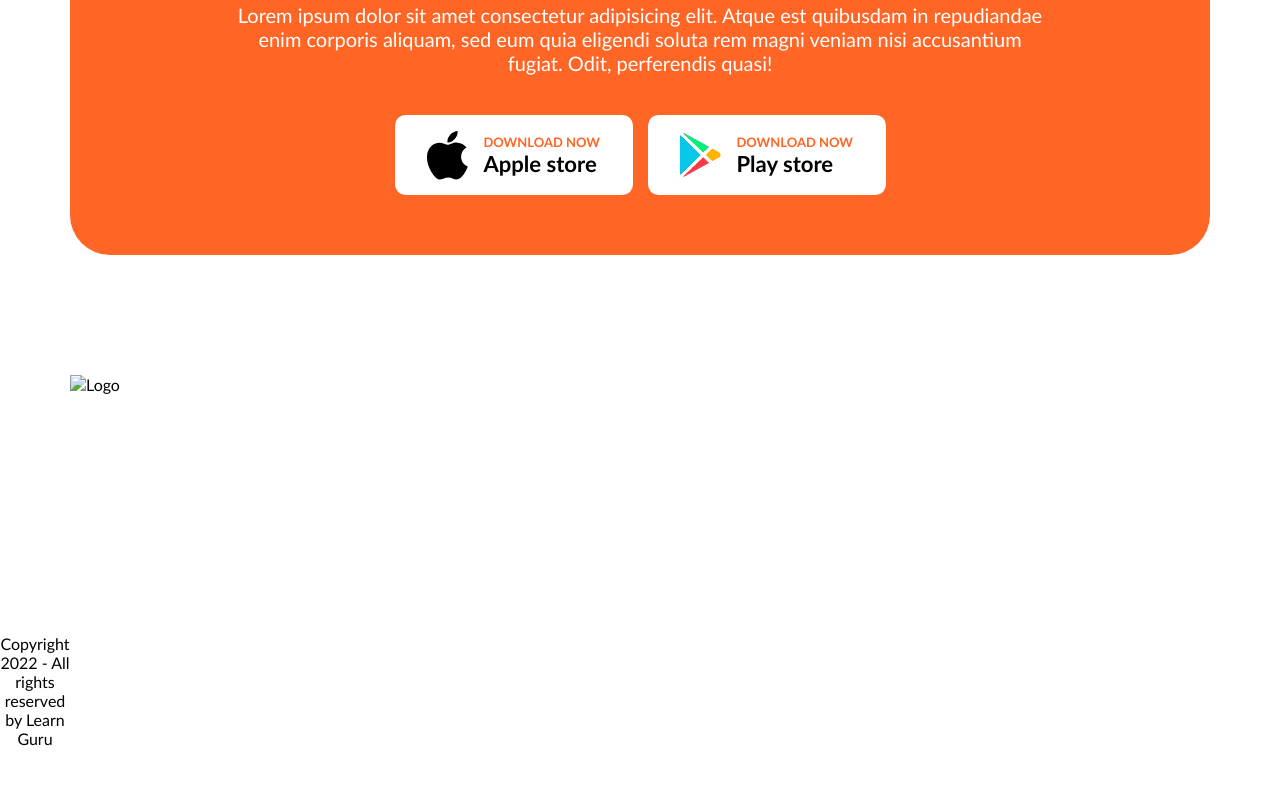
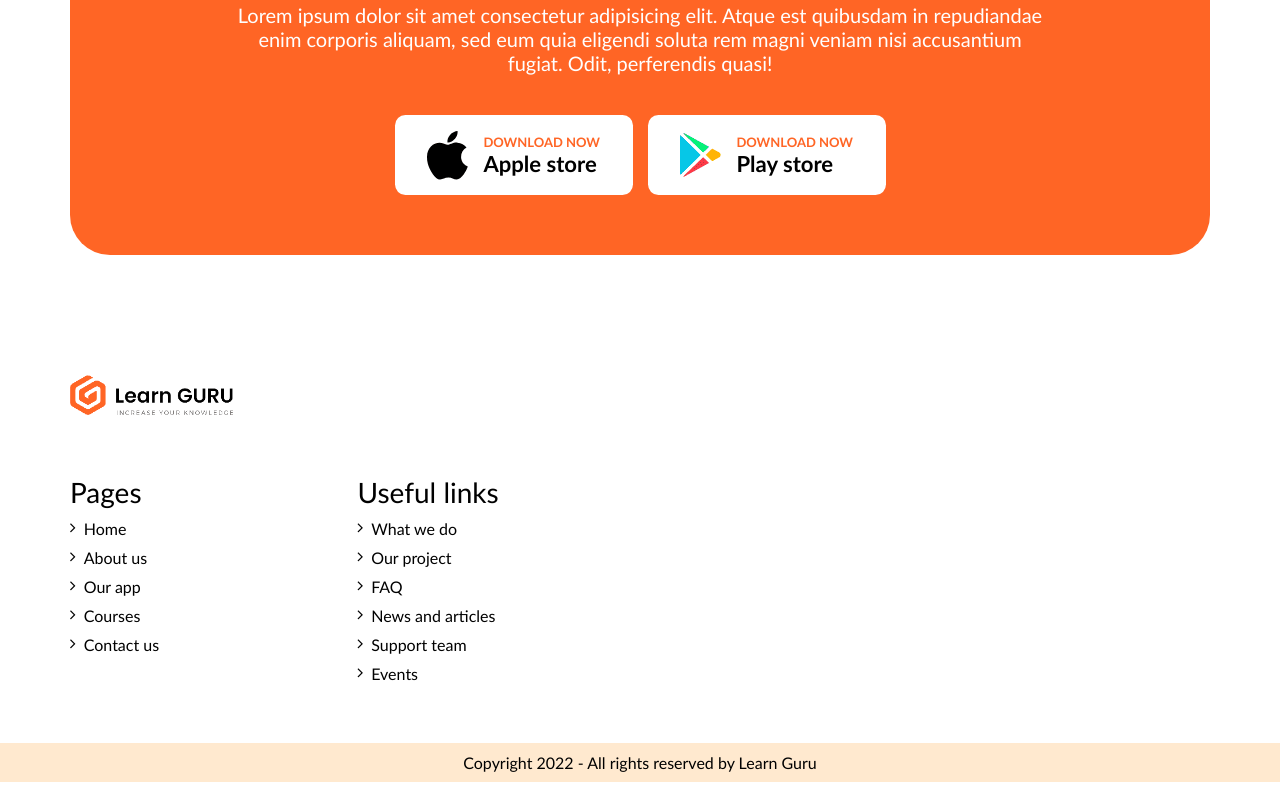
Before and after one commit to belauzas/learn-guru, a website: page index.html in a window 1280 px wide. Shown: the part 3989-4797 px from the top of the page. After the commit the page ends 4771 px from the top, so only its background shows below. Drawn offline with Linux system fonts and the light colour scheme.

Commit message:
Footer #15

```diff
--- a/css/pages/home.css
+++ b/css/pages/home.css
@@ -160,3 +160,39 @@
 }
 
 /* Download apps section - END */
+
+/* Footer section - START */
+footer .logo {
+    height: 40px;
+    object-position: left;
+}
+footer .footer-link-list {
+    display: flex;
+    flex-direction: column;
+    gap: 10px;
+}
+footer .footer-link-list > a {
+    text-decoration: none;
+    color: #000;
+}
+footer .footer-link-list > a {
+    text-decoration: none;
+    color: #000;
+}
+footer .footer-link-list > a:hover {
+    color: var(--primary-color);
+}
+footer a > .icon {
+    margin-right: 0.5em;
+}
+
+footer .footer-title {
+    font-size: 28px;
+}
+
+.bottom-footer {
+    padding-top: 10px;
+    padding-bottom: 10px;
+    background-color: var(--secondary-color-light);
+}
+/* Footer section - END */
--- a/index.html
+++ b/index.html
@@ -361,16 +361,34 @@
 
     <footer class="container">
         <div class="row">
-            <img src="#" alt="Logo" class="logo col-12">
+            <img src="./img/logo.png" alt="Logo" class="logo col-12">
         </div>
         <div class="row">
-            <div class="col-12"></div>
-            <div class="col-12"></div>
-            <div class="col-12"></div>
+            <div class="col-12 col-sm-6 col-md-3 footer-link-list">
+                <div class="footer-title">Pages</div>
+                <a href="#"><i class="icon fa fa-angle-right"></i>Home</a>
+                <a href="#"><i class="icon fa fa-angle-right"></i>About us</a>
+                <a href="#"><i class="icon fa fa-angle-right"></i>Our app</a>
+                <a href="#"><i class="icon fa fa-angle-right"></i>Courses</a>
+                <a href="#"><i class="icon fa fa-angle-right"></i>Contact us</a>
+            </div>
+            <div class="col-12 col-sm-6 col-md-3 footer-link-list">
+                <div class="footer-title">Useful links</div>
+                <a href="#"><i class="icon fa fa-angle-right"></i>What we do</a>
+                <a href="#"><i class="icon fa fa-angle-right"></i>Our project</a>
+                <a href="#"><i class="icon fa fa-angle-right"></i>FAQ</a>
+                <a href="#"><i class="icon fa fa-angle-right"></i>News and articles</a>
+                <a href="#"><i class="icon fa fa-angle-right"></i>Support team</a>
+                <a href="#"><i class="icon fa fa-angle-right"></i>Events</a>
+            </div>
         </div>
     </footer>
 
-    <section class="container center">Copyright 2022 - All rights reserved by Learn Guru</section>
+    <section class="container center bottom-footer">
+        <div class="row">
+            <div class="col-12">Copyright 2022 - All rights reserved by Learn Guru</div>
+        </div>
+    </section>
 </body>
 
 </html>
```
